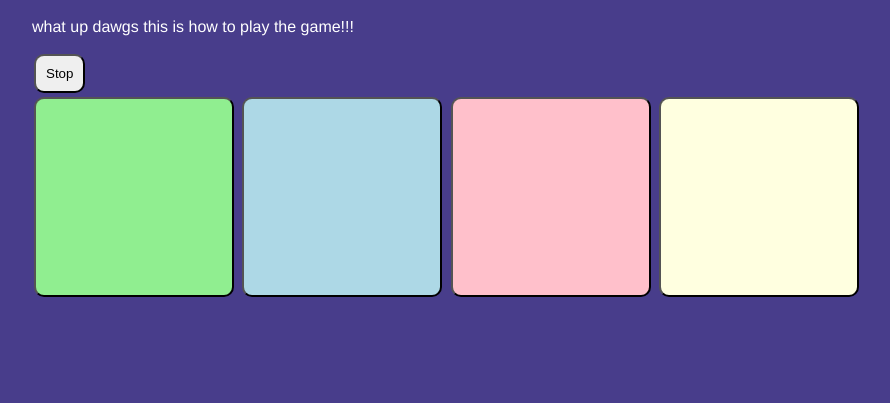
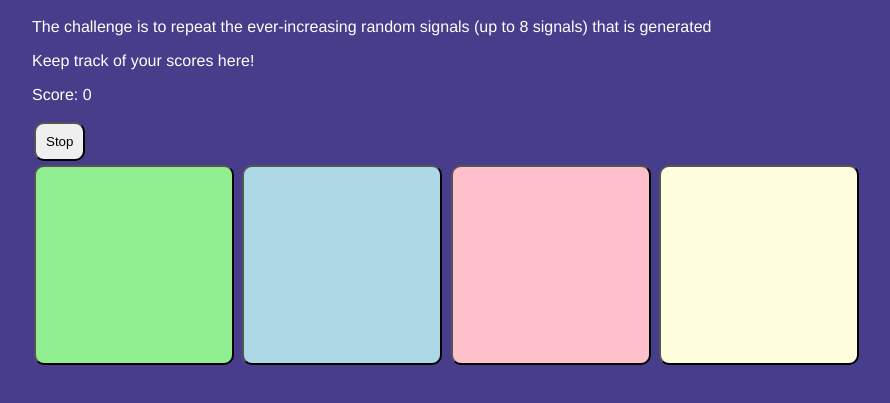
Before and after one commit to adorque/LightandSoundGame, a plain HTML site: page index.html in a window 1280 px wide. Both pictures are taken after a click on the button "Start". Shown: the part 73-476 px from the top of the page, without its empty margins (0-890 px from the left). Drawn offline with Linux system fonts and the light colour scheme.

Commit message:
Added scoring system. TODO: add scoreboard to keep track of top 3 scores

```diff
--- a/index.html
+++ b/index.html
@@ -11,7 +11,22 @@
 
 <body>
   <h1>Light and Sound Game</h1>
-  <p />what up dawgs this is how to play the game!!!</p>
+  <p />The challenge is to repeat the ever-increasing random signals (up to 8 signals) that is generated</p>
+
+  <p/>Keep track of your scores here!</p>
+    <p>Score: <span id="scoreDisplay">0</span></p>
+
+  <!-- <div class="wrapper">
+    <table>
+      <caption>High Scores (total 5)</caption>
+      <tr>
+        <th>Pos</th>
+        <th>Name</th>
+        <th>score</th>
+        </tr>
+    </table>
+  </div> -->
+
   <button id="start" onclick="startGame()">Start</button>
   <button id="stop" class="hidden" onclick="stopGame()">Stop</button>
   <div id="gameButtonArea">
--- a/script.js
+++ b/script.js
@@ -1,7 +1,9 @@
 //Add your global variables here
-let pattern = [2, 2, 4, 3, 2, 1, 2, 4]; //keeps track of secret pattern
+// let pattern = [2, 2, 4, 3, 2, 1, 2, 4]; //keeps track of secret pattern
+let pattern = new Array(8);
 let progress = 0; // keeps track of current game progress
 let gamePlaying = false; // keeps track of game state
+let score = 0;
 
 const startBtn = document.getElementById("start");
 const stopBtn = document.getElementById("stop");
@@ -9,6 +11,7 @@ const stopBtn = document.getElementById("stop");
 //Sound
 let tonePlaying = false;
 let volume = 0.5;
+//TODO: Add sounds for winning and losing game
 
 let clueHoldTime = 1000;
 const cluePauseTime = 333; //how long to pause in between clues
@@ -19,9 +22,12 @@ let guessCounter = 0;
 
 // Add your functions here
 
-function startGame(){
+function startGame() {
+  randSequence(pattern);
+  console.log(pattern);
   progress = 0;
   gamePlaying = true;
+  score = 0;
 
   //swap start and stop buttons
   startBtn.classList.add("hidden");
@@ -30,7 +36,7 @@ function startGame(){
   playClueSequence();
 }
 
-function stopGame(){
+function stopGame() {
   gamePlaying = false;
 
   //swap start and stop buttons
@@ -39,19 +45,19 @@ function stopGame(){
 
 }
 
-function lightButton(btn){
-  document.getElementById("button"+btn).classList.add("lit")
+function lightButton(btn) {
+  document.getElementById("button" + btn).classList.add("lit")
 }
 
-function clearButton(btn){
-  document.getElementById("button"+btn).classList.remove("lit")
+function clearButton(btn) {
+  document.getElementById("button" + btn).classList.remove("lit")
 }
 
-function playSingleClue(btn){
-  if(gamePlaying){
+function playSingleClue(btn) {
+  if (gamePlaying) {
     lightButton(btn);
-    playTone(btn,clueHoldTime);
-    setTimeout(clearButton,clueHoldTime,btn);
+    playTone(btn, clueHoldTime);
+    setTimeout(clearButton, clueHoldTime, btn);
   }
 }
 
@@ -59,9 +65,9 @@ function playClueSequence() {
   context.resume()
   let delay = nextClueWaitTime;
   guessCounter = 0;
-  for(let i=0;i<=progress;i++){
+  for (let i = 0; i <= progress; i++) {
     console.log("play single clue: " + pattern[i] + " in " + delay + "ms")
-    setTimeout(playSingleClue,delay,pattern[i])
+    setTimeout(playSingleClue, delay, pattern[i])
     delay += clueHoldTime
     delay += cluePauseTime;
   }
@@ -79,17 +85,22 @@ function winGame() {
 
 function guess(btn) {
   console.log("user guessed: " + btn);
-  if(!gamePlaying){
+  if (!gamePlaying) {
     return;
   }
 
-  if (btn == pattern[guessCounter]){
-    if (guessCounter == progress){
-      if (progress == pattern.length - 1){
+  if (btn == pattern[guessCounter]) {
+    if (guessCounter == progress) {
+      if (progress == pattern.length - 1) {
         winGame();
       } else {
         progress++;
         playClueSequence();
+
+        //updates score after current guess is correct
+        score += score + (1000 * 0.2) * (guessCounter + 1);
+        document.getElementById("scoreDisplay").textContent = score;
+
       }
     } else {
       guessCounter++;
@@ -98,6 +109,12 @@ function guess(btn) {
     loseGame();
   }
 
+}
+
+function randSequence(pattern) { //randomizes the pattern
+  for (let i = 0; i < 8; i++) {
+    pattern[i] = Math.floor(Math.random() * 4) + 1;
+  }
 }
 
 
@@ -110,26 +127,26 @@ const freqMap = {
   3: 392,
   4: 466.2
 }
-function playTone(btn,len){
+function playTone(btn, len) {
   o.frequency.value = freqMap[btn]
-  g.gain.setTargetAtTime(volume,context.currentTime + 0.05,0.025)
+  g.gain.setTargetAtTime(volume, context.currentTime + 0.05, 0.025)
   context.resume()
   tonePlaying = true
-  setTimeout(function(){
+  setTimeout(function() {
     stopTone()
-  },len)
+  }, len)
 }
-function startTone(btn){
-  if(!tonePlaying){
+function startTone(btn) {
+  if (!tonePlaying) {
     context.resume()
     o.frequency.value = freqMap[btn]
-    g.gain.setTargetAtTime(volume,context.currentTime + 0.05,0.025)
+    g.gain.setTargetAtTime(volume, context.currentTime + 0.05, 0.025)
     context.resume()
     tonePlaying = true
   }
 }
-function stopTone(){
-  g.gain.setTargetAtTime(0,context.currentTime + 0.05,0.025)
+function stopTone() {
+  g.gain.setTargetAtTime(0, context.currentTime + 0.05, 0.025)
   tonePlaying = false
 }
 
@@ -140,6 +157,6 @@ let context = new AudioContext()
 let o = context.createOscillator()
 let g = context.createGain()
 g.connect(context.destination)
-g.gain.setValueAtTime(0,context.currentTime)
+g.gain.setValueAtTime(0, context.currentTime)
 o.connect(g)
 o.start(0)
```
Also changed, not shown: 1 other file.
